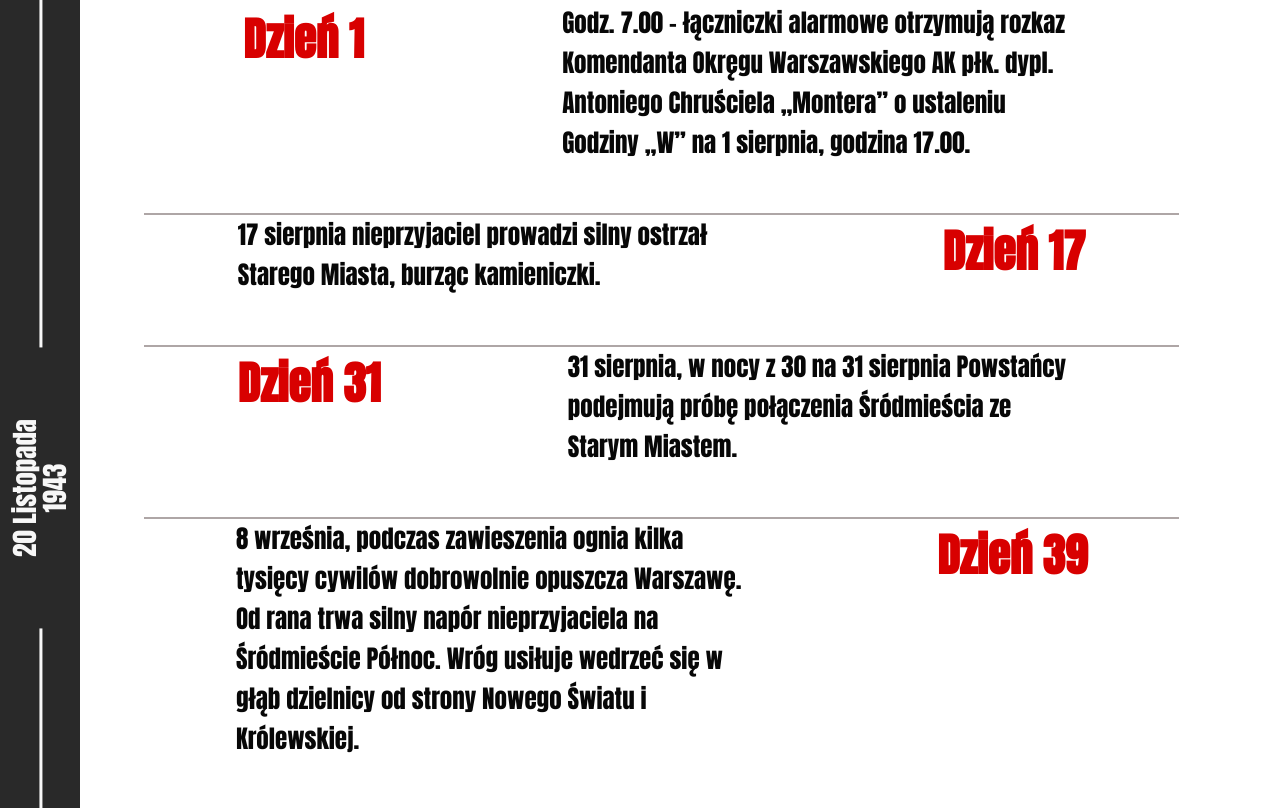
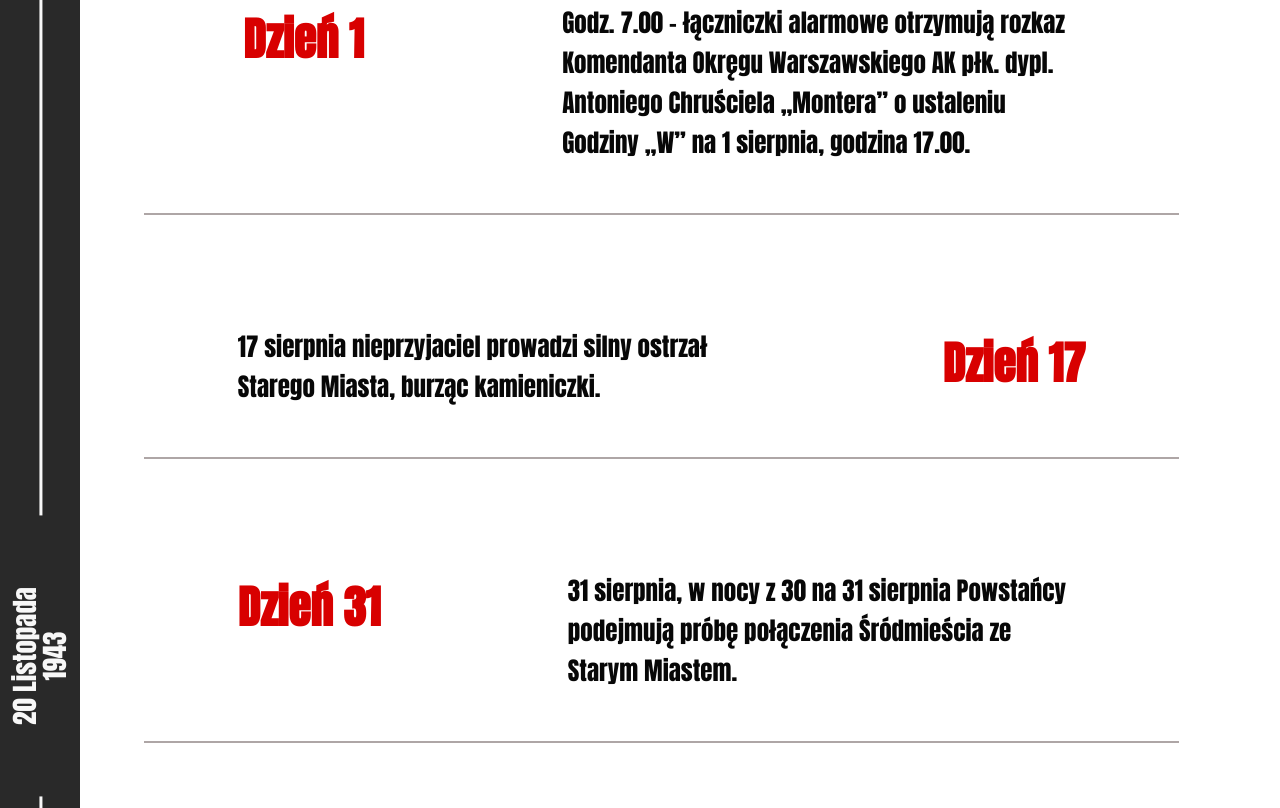
Before and after one commit to Adrian-Wilczek/Warsaw-Uprising, a website: page index.html in a window 1280 px wide. Shown: the part 3323-4131 px from the top of the page. Drawn offline with Linux system fonts and the light colour scheme.

Commit message:
Fix margin problems

```diff
--- a/index.html
+++ b/index.html
@@ -83,17 +83,17 @@
                 <p class="day-container__content">Godz. 7.00 – łączniczki alarmowe otrzymują rozkaz Komendanta Okręgu Warszawskiego AK płk. dypl. Antoniego Chruściela „Montera” o ustaleniu Godziny „W” na 1 sierpnia, godzina 17.00.</p>
 
             </div>
-            <div class="day-container day-container--col2">
+            <div class="day-container all-days-container__day-container day-container--col2">
                 <h3 class="day-container__heading day-container__heading--col2">Dzień 17</h3>
                 <p class="day-container__content">17 sierpnia nieprzyjaciel prowadzi silny ostrzał Starego Miasta, burząc kamieniczki.</p>
 
             </div>
-            <div class="day-container">
+            <div class="day-container all-days-container__day-container">
                 <h3 class="day-container__heading">Dzień 31</h3>
                 <p class="day-container__content">31 sierpnia, w nocy z 30 na 31 sierpnia Powstańcy podejmują próbę połączenia Śródmieścia ze Starym Miastem.</p>
 
             </div>
-            <div class="day-container">
+            <div class="day-container all-days-container__day-container">
                 <h3 class="day-container__heading day-container__heading--col2">Dzień 39</h3>
                 <p class="day-container__content">8 września, podczas zawieszenia ognia kilka tysięcy cywilów dobrowolnie opuszcza Warszawę. Od rana trwa silny napór nieprzyjaciela na Śródmieście Północ. Wróg usiłuje wedrzeć się w głąb dzielnicy od strony Nowego Światu i Królewskiej.</p>
 
```
